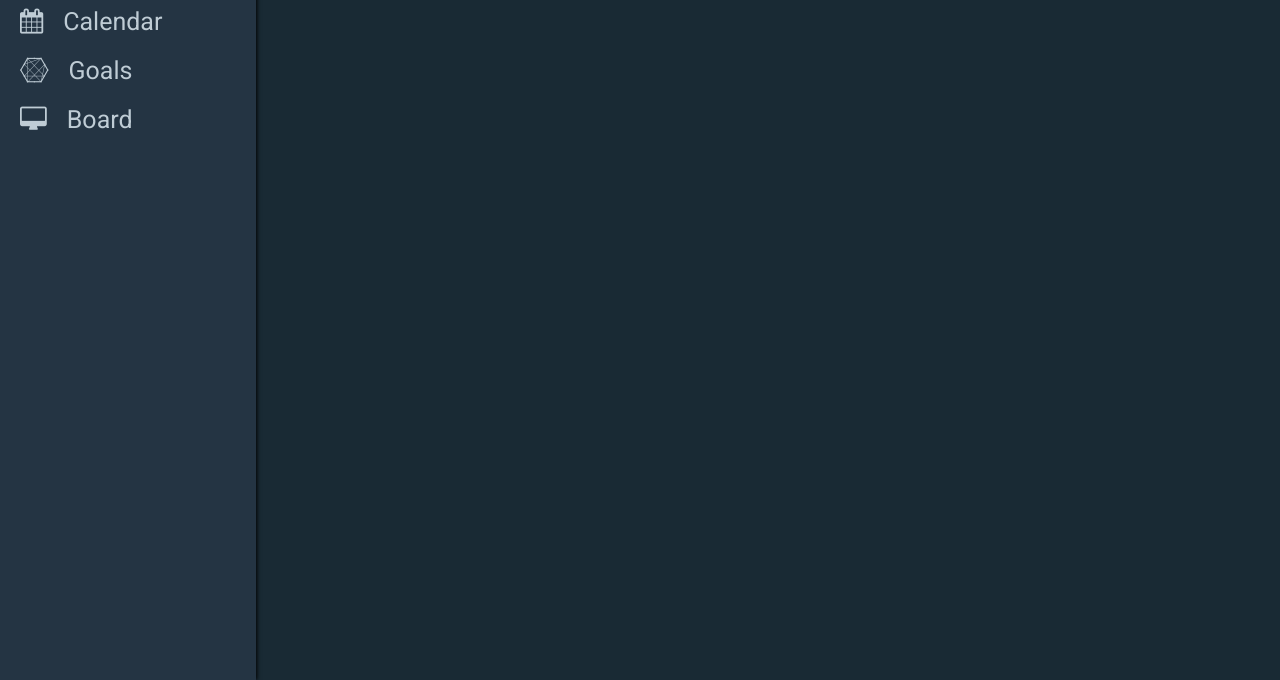
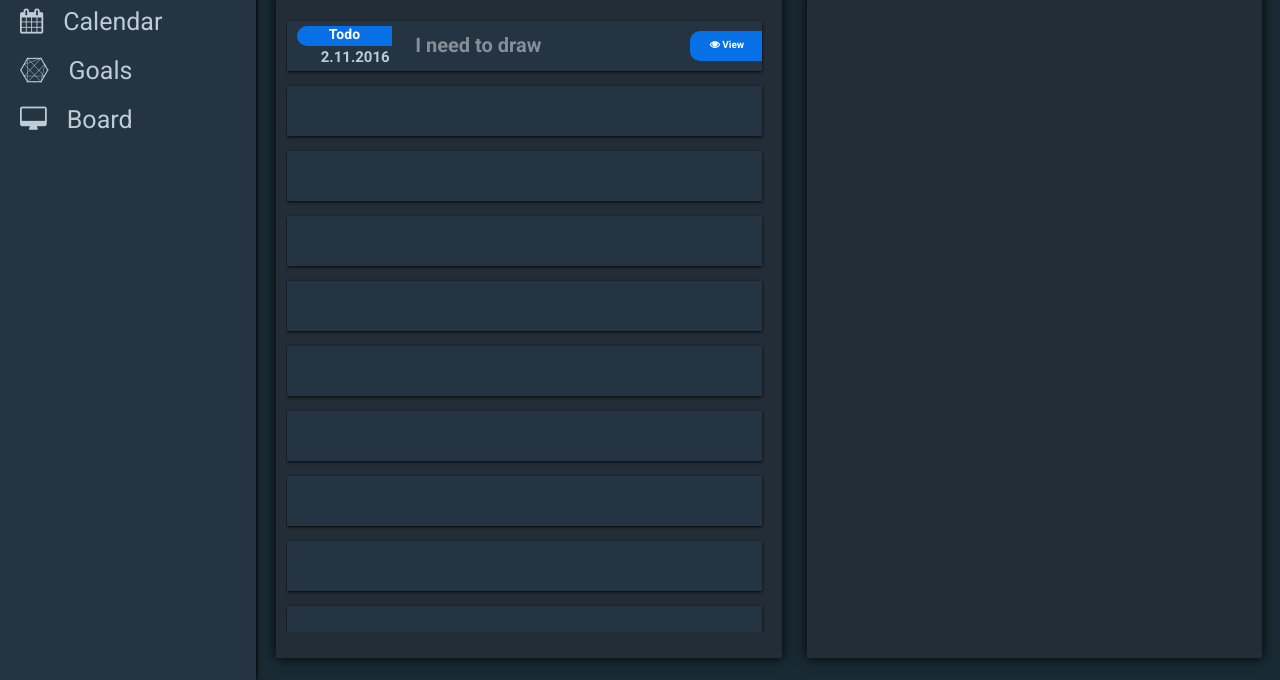
Before and after one commit to Vorh/dbd-front, a plain HTML site: page index.html in a window 1280 px wide. Shown: the part 120-800 px from the top of the page. Drawn offline with nearby package versions, Linux system fonts and the light colour scheme; files that its build step writes are made by us from their sources.

Commit message:
[ ADD ] todo item css

```diff
--- a/main.html
+++ b/index.html
@@ -26,6 +26,28 @@
             <div class="desk-header">
                 <a class="desk-caption">Activity</a>
             </div>
+            <div class="todo-box">
+                <div class="todo-line">
+                    <div class="todo-label">Todo</div>
+                    <div class="todo-date">2.11.2016</div>
+                    <div class="todo-caption">I need to draw</div>
+                    <div class="todo-btn"><i><i class="fa fa-eye" aria-hidden="true"></i> View</i></div>
+                </div>
+                <div class="todo-line"></div>
+                <div class="todo-line"></div>
+                <div class="todo-line"></div>
+                <div class="todo-line"></div>
+                <div class="todo-line"></div>
+                <div class="todo-line"></div>
+                <div class="todo-line"></div>
+                <div class="todo-line"></div>
+                <div class="todo-line"></div>
+                <div class="todo-line"></div>
+                <div class="todo-line"></div>
+                <div class="todo-line"></div>
+                <div class="todo-line"></div>
+            </div>
+
         </div>
         <div id="todo-content">
             <div class="desk-header">
--- a/js/menu.js
+++ b/js/menu.js
@@ -13,7 +13,7 @@ window.onload = function () {
     for (var i = 0; i < itemsMenu.length; i++) {
         var workspace = {};
         var tempItem = $(itemsMenu[i].id);
-        workspace.itemMenu = tempItem
+        workspace.itemMenu = tempItem;
         workspace.desk = extractDesk(tempItem.id);
         wss.push(workspace);
 
@@ -23,6 +23,10 @@ window.onload = function () {
     function extractDesk(id) {
         return $(id.split('-')[0] +'-desk');
     }
+
+
+
+
 
 };
 
--- a/styles/desk.scss
+++ b/styles/desk.scss
@@ -1,4 +1,4 @@
-$desk-height:95%;
+$desk-height:100%;
 
 @import "desks/todo";
 @import "desks/calendar";
@@ -8,16 +8,8 @@ $desk-height:95%;
 
 .desk-layout {
   height: $desk-height;
-  margin-top: 15px;
+  margin-top: 10px;
+  margin-left: 10px;
   background: $navy-dark;
   box-shadow: 0px 0px 11px 0px black;
 }
-
-#todo-desk {
-  display: none;
-  height: $desk-height;
-  width: 80%;
-  position: absolute;
-  left: 20%;
-  top:5%;
-}
--- a/styles/desks/todo.scss
+++ b/styles/desks/todo.scss
@@ -1,21 +1,49 @@
 
+#todo-desk {
+  height: 90%;
+  position: absolute;
+  left: 20%;
+  width: 79%;
+  top: 6%;
+  padding: 0;
+  display: block;
+  margin-bottom: 0;
+  margin-left: 10px;
+}
 
-
-.todo-activity {
+#todo-activity {
   margin-left: 15px;
   float: left;
-  width: 55%;
+  width: 50%;
   @extend .desk-layout;
 
 }
 
-.todo-content {
+.todo-box {
+  margin: 10px;
+  overflow-y: scroll;
+  max-height: 87%;
+}
+.todo-box::-webkit-scrollbar-track {
+  -webkit-box-shadow: inset 0 0 6px rgba(0, 0, 0, 0.3);
+  background-color: $dark-bg;
+}
+
+.todo-box::-webkit-scrollbar {
+  width: 6px;
+  background-color: $blue-white;
+}
+
+.todo-box::-webkit-scrollbar-thumb {
+  background-color: $blue-white;
+}
+
+#todo-content {
   float: right;
-  width: 40%;
+  width: 45%;
   margin-right: 15px;
   @extend .desk-layout;
 }
-
 
 .desk-header {
   width: 100%;
@@ -25,9 +53,80 @@
 }
 
 .desk-caption {
-  height: 100%;
   font-size: 26px;
-  color: $blue-dark;
-  margin: 5px;
+  color: $blue-white;
   cursor: pointer;
+  position: absolute;
+  margin: 5px 5px 5px 15px;
 }
+
+.todo-line {
+  margin: 15px 10px 5px 1px;
+  height: 50px;
+  background: $dark-blue;
+  box-shadow: 0px 1px 3px 0px #060606;
+  position: relative;
+
+}
+
+.todo-label {
+  margin: 5px 0px 0px 10px;
+  background: $blue-white;
+  color: white;
+  font-size: 14px;
+  position: absolute;
+  cursor: default;
+  width: 20%;
+  height: 20px;
+  text-align: center;
+  border-top-left-radius: 10px;
+  border-bottom-left-radius: 10px;
+  font-weight: bold;
+}
+
+.todo-date{
+  position: absolute;
+  margin: 10px 0px 0px 10px;
+  top: 35%;
+  left: 5%;
+  color: #bfccd5;
+  font-size: 15px;
+  font-weight: bold;
+}
+
+.todo-caption {
+  position: absolute;
+  left: 27%;
+  top:25%;
+  color: #868f98;
+  font-size: 20px;
+  font-weight: bold;
+}
+
+.todo-btn {
+  position: absolute;
+  top: 20%;
+  left: 85%;
+  width: 15%;
+  height: 30px;
+  background: $blue-white;
+  cursor: pointer;
+  border-bottom-left-radius: 10px;
+  border-top-left-radius: 10px;
+  text-align: center;
+
+  i:first-child {
+    margin: 8px 0px 0px 1px;
+    color: white;
+    font-weight: bold;
+    font-style: normal;
+    font-size: 10px;
+
+  }
+
+}
+
+.todo-btn:hover{
+  box-shadow: 0px 1px 3px 0px #060606;
+
+}
--- a/styles/main.scss
+++ b/styles/main.scss
@@ -3,7 +3,7 @@ $dark-bg: #192a34;
 $white-dark: #bfccd5;
 $dark-navy: #232f3b;
 $navy-dark: #232d37;
-$blue-dark:#0770e6;
+$blue-white:#0770e6;
 
 
 $font-main: 'Roboto', sans-serif;
--- a/styles/menu.scss
+++ b/styles/menu.scss
@@ -44,7 +44,7 @@
 
   li:hover, li.hovered {
     background: $dark-navy;
-    color: $blue-dark;
+    color: $blue-white;
     box-shadow: 1px 1px 1px black;
 
     i {
```
